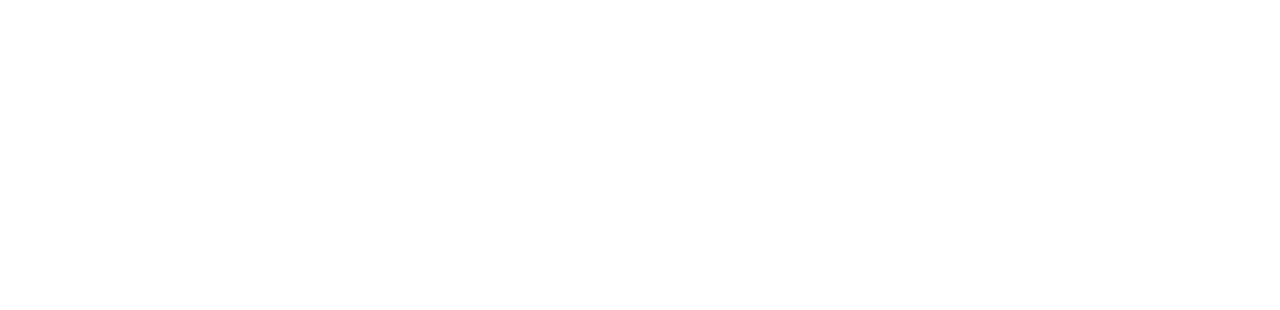
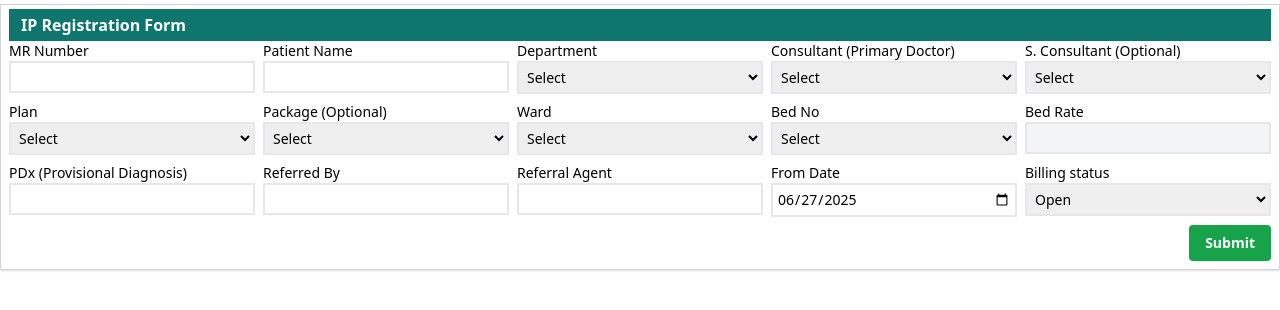
Before and after one commit to sixfoxtechnology123/hospital-Project, a React (Create React App) app: page /ip-registration in a window 1280 px wide. Before the commit this address had no page. Shown: the top 310 px of the page. Built offline with nearby package versions, Linux system fonts and the light colour scheme.

Commit message:
next version

```diff
--- a/src/App.js
+++ b/src/App.js
@@ -8,6 +8,7 @@
 import DoctorMaster from './pages/DoctorMaster';
 import ServiceMaster from './pages/ServiceMaster';
 import ServiceRateMaster from './pages/ServiceRateMaster';
+import IPRegistration from './component/IPRegistration';
 
 function App() {
   return (
@@ -18,6 +19,7 @@
         <Route path="/PatientsRegister" element={<PatientsRegister />} />
         <Route path="/select" element={<OpIpSelection />} />
         <Route path="/op-registration" element={<OpForm />} />
+        <Route path="/ip-registration" element={<IPRegistration/>} />
         <Route path="/departmentMaster" element={<DepartmentMaster/>} />
         <Route path="/doctorMaster" element={<DoctorMaster/>} />
         <Route path="/serviceMaster" element={<ServiceMaster/>} />
--- /dev/null
+++ b/src/component/IPRegistration.js
@@ -0,0 +1,230 @@
+import React, { useEffect, useState } from 'react';
+import { useLocation } from 'react-router-dom';
+
+const IPRegistration = () => {
+  const location = useLocation();
+  const { mrNumber, patientData } = location.state || {};
+
+  const [formData, setFormData] = useState({
+    department: '',
+    consultant: '',
+    secondaryConsultant: '',
+    plan: '',
+    package: '',
+    ward: '',
+    bed: '',
+    bedRate: '',
+    pdx: '',
+    referredBy: '',
+    referralAgent: '',
+    billingStatus: 'Open',
+    fromDate: new Date().toISOString().split('T')[0]
+  });
+
+  const [departments, setDepartments] = useState([]);
+  const [doctors, setDoctors] = useState([]);
+  const [plans, setPlans] = useState([]);
+  const [packages, setPackages] = useState([]);
+  const [wards, setWards] = useState([]);
+  const [beds, setBeds] = useState([]);
+
+  // Mock data fetching - replace with real API calls
+  useEffect(() => {
+    setDepartments(['GENERAL MEDICINE', 'EYE SURGERY']);
+    setDoctors(['Dr. A Kumar', 'Dr. B Mehta', 'Dr. C Singh']);
+    setPlans(['GENERAL', 'CORPORATE', 'SCHEME']);
+    setPackages(['CATARACT PACKAGE', 'EYE SURGERY PACKAGE']);
+    setWards(['MALE WARD 1', 'FEMALE WARD 2']);
+  }, []);
+
+  useEffect(() => {
+    if (formData.ward) {
+      // Simulate bed list based on ward
+      const wardBeds = {
+        'MALE WARD 1': ['101A', '101B'],
+        'FEMALE WARD 2': ['202A', '202B']
+      };
+      setBeds(wardBeds[formData.ward] || []);
+    }
+  }, [formData.ward]);
+
+  useEffect(() => {
+    if (formData.bed) {
+      // Simulate bed rate based on bed selected
+      const rates = {
+        '101A': 1200,
+        '101B': 1500,
+        '202A': 1400,
+        '202B': 1600
+      };
+      setFormData(prev => ({ ...prev, bedRate: rates[formData.bed] || 0 }));
+    }
+  }, [formData.bed]);
+
+  const handleChange = (e) => {
+    const { name, value } = e.target;
+    setFormData(prev => ({ ...prev, [name]: value }));
+  };
+
+  const handleSubmit = () => {
+    const payload = {
+      mrNumber,
+      ...formData
+    };
+    console.log('Submitted IP Registration Data:', payload);
+    alert('IP Registration Submitted Successfully!');
+    // TODO: Send data to backend
+  };
+
+  return (
+     <form onClick={handleSubmit} className="bg-white pt-1 px-2 mt-1  w-screen mx-auto border border-gray-300 shadow text-sm">
+      <div className=" text-white bg-teal-700 text-base flex justify-between p-1 font-semibold">
+        <span className="ml-2">IP Registration Form</span>
+      </div>
+      <div className="md:grid grid-cols-5 gap-2 mb-2">
+        <label className="flex flex-col col-span-1">
+          <span className="text-black font-medium cursor-not-allowed">MR Number</span>
+
+          <input
+            type="text"
+            value={mrNumber}
+            readOnly
+            className="border-2 p-1"
+          />
+        </label>
+        <label className="flex flex-col">
+          <span className="text-black font-medium cursor-not-allowed">Patient Name</span>
+        <input
+          type="text"
+          value={patientData?.name || ''}
+          readOnly
+          className="border-2 p-1"
+          />
+        </label>
+        {/* Department */}
+        <label className="flex flex-col">
+        <span className="text-black font-medium">Department</span>
+        <select name="department" className="border-2 p-1" onChange={handleChange}>
+            <option value="">Select</option>
+            {departments.map((d, i) => <option key={i} value={d}>{d}</option>)}
+        </select>
+        </label>
+
+        {/* Consultant */}
+        <label className="flex flex-col">
+        <span className="text-black font-medium">Consultant (Primary Doctor)</span>
+        <select name="consultant" className="border-2 p-1" onChange={handleChange}>
+            <option value="">Select</option>
+            {doctors.map((d, i) => <option key={i} value={d}>{d}</option>)}
+          </select>
+       </label>
+        {/* Secondary Consultant */}
+       <label className="flex flex-col">
+        <span className="text-black font-medium">S. Consultant (Optional)</span>
+        <select name="secondaryConsultant" className="border-2 p-1" onChange={handleChange}>
+            <option value="">Select</option>
+            {doctors.map((d, i) => <option key={i} value={d}>{d}</option>)}
+          </select>
+        </label>
+
+          {/* Plan */}
+        <label className="flex flex-col">
+        <span className="text-black font-medium">Plan</span>
+        <select name="plan" className="border-2 p-1" onChange={handleChange}>
+            <option value="">Select</option>
+            {plans.map((p, i) => <option key={i} value={p}>{p}</option>)}
+          </select>
+        </label>
+
+         {/* Package */}
+        <label className="flex flex-col">
+        <span className="text-black font-medium">Package (Optional)</span>
+        <select name="package" className="border-2 p-1" onChange={handleChange}>
+            <option value="">Select</option>
+            {packages.map((p, i) => <option key={i} value={p}>{p}</option>)}
+          </select>
+        </label>
+
+        {/* Ward */}
+        <label className="flex flex-col">
+        <span className="text-black font-medium">Ward</span>
+        <select name="ward" className="border-2 p-1" onChange={handleChange}>
+            <option value="">Select</option>
+            {wards.map((w, i) => <option key={i} value={w}>{w}</option>)}
+          </select>
+        </label>
+
+        {/* Bed */}
+        <label className="flex flex-col">
+        <span className="text-black font-medium">Bed No</span>
+        <select name="bed" className="border-2 p-1" onChange={handleChange}>
+            <option value="">Select</option>
+            {beds.map((b, i) => <option key={i} value={b}>{b}</option>)}
+          </select>
+        </label>
+
+         {/* Bed Rate */}
+        <label className="flex flex-col">
+        <span className="text-black font-medium">Bed Rate</span>
+        <input name="bedRate" className="border-2 p-1 bg-gray-100" value={formData.bedRate} readOnly />
+        </label>
+
+        {/* PDX */}
+        <label className="flex flex-col">
+        <span className="text-black font-medium">PDx (Provisional Diagnosis)</span>
+         <input name="pdx" className="border-2 p-1" onChange={handleChange} />
+        </label>
+
+          {/* Referral */}
+         <label className="flex flex-col">
+        <span className="text-black font-medium">Referred By</span>
+         <input name="referredBy" className="border-2 p-1" onChange={handleChange} />
+        </label>
+
+        {/* Referral Agent */}
+        <label className="flex flex-col">
+        <span className="text-black font-medium">Referral Agent</span>
+        <input name="referralAgent" className="border-2 p-1" onChange={handleChange} />
+        </label>
+
+         {/* From Date */}
+        <label className="flex flex-col">
+        <span className="text-black font-medium">From Date</span>
+        <input
+            type="date"
+            name="fromDate"
+            className="border-2 p-1"
+            value={formData.fromDate}
+            onChange={handleChange}
+          />
+        </label>
+
+        {/* billing status */}
+        <label className="flex flex-col">
+        <span className="text-black font-medium">Billing status</span>
+         <select
+            name="billingStatus"
+            className="border-2 p-1"
+            value={formData.billingStatus}
+            onChange={handleChange}
+          >
+            <option value="Open">Open</option>
+            <option value="Closed">Closed</option>
+         </select>
+        </label>
+
+      </div>
+
+      <div className="text-right">
+        <button
+          type="submit"
+          className="bg-green-600 font-semibold hover:bg-green-700 text-white px-4 py-2 mb-2 rounded"
+        >
+          Submit
+        </button>
+      </div>
+    </form>
+  );
+};
+
+export default IPRegistration;
--- a/src/component/OPRegister.js
+++ b/src/component/OPRegister.js
@@ -39,6 +39,7 @@
 const toggleSection = (section) => {
   setActiveSection((prevSection) => (prevSection === section ? '' : section));
 };
+console.log(netTotals)
 
 useEffect(() => {
   if (patientData) {
@@ -114,7 +115,7 @@
       };
 
       await axios.post('http://localhost:5000/api/op/register', formData);
-      alert('Submitted successfully to backend!');
+      alert('Submitted successfully!');
 
       // Reset
       setServices([
--- a/src/component/PatientsRegister.js
+++ b/src/component/PatientsRegister.js
@@ -194,7 +194,7 @@
         )}
 
 
-      {/* Your existing form starts here (no styling changes done) */}
+      {/* Your existing form starts here */}
       <h3 className="text-white bg-teal-700 p-1 font-semibold mt-1">Basic Details</h3>
        <div className="grid grid-cols-5 gap-2">
          <label className="flex flex-col">
```
